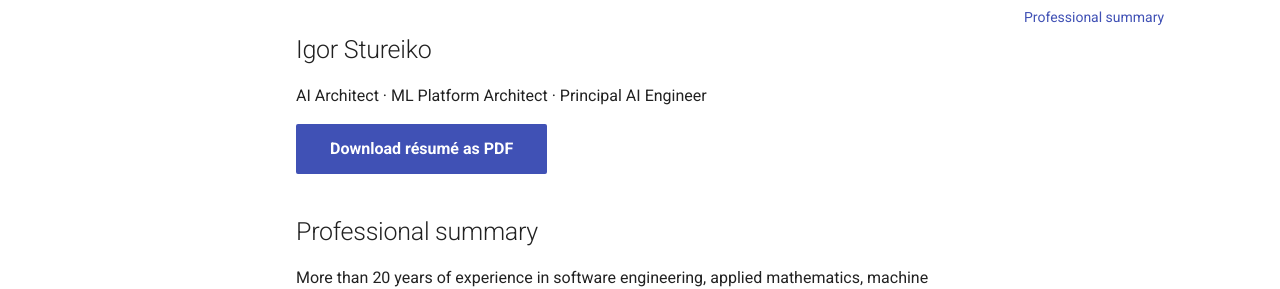
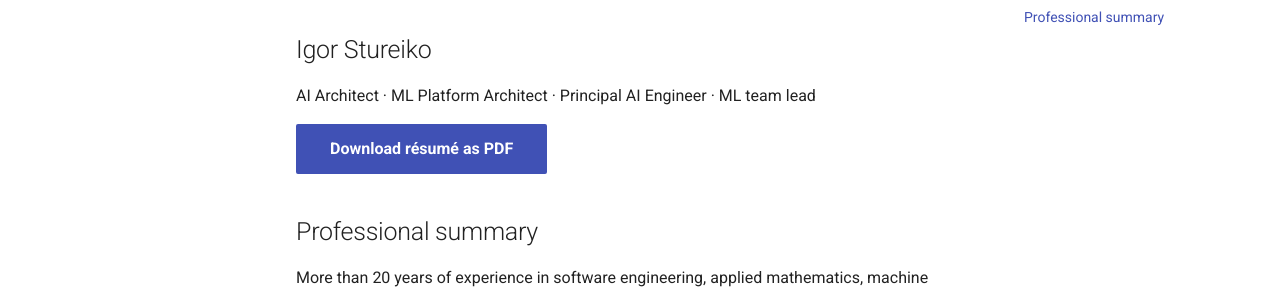
Before and after one commit to stureiko/stureiko.github.io, an MkDocs documentation site: the page built from docs/resume.md, in a window 1280 px wide. Shown: the part 196-485 px from the top of the page. Built offline with MkDocs 1.6.1 and Material for MkDocs 9.7.7, drawn with Linux system fonts in a browser that asks for light colours.

Commit message:
Update main page

```diff
--- a/docs/resume.md
+++ b/docs/resume.md
@@ -2,7 +2,7 @@
 
 ## Igor Stureiko
 
-AI Architect · ML Platform Architect · Principal AI Engineer
+AI Architect · ML Platform Architect · Principal AI Engineer · ML team lead
 
 [Download résumé as PDF](assets/documents/Igor_Stureiko_AI_Architect.pdf){ .md-button .md-button--primary }
 
--- a/mkdocs.yml
+++ b/mkdocs.yml
@@ -60,6 +60,9 @@ markdown_extensions:
   - attr_list
   - md_in_html
   - tables
+  - pymdownx.emoji:
+      emoji_index: !!python/name:material.extensions.emoji.twemoji
+      emoji_generator: !!python/name:material.extensions.emoji.to_svg
   - footnotes
   - pymdownx.details
   - pymdownx.superfences
```
